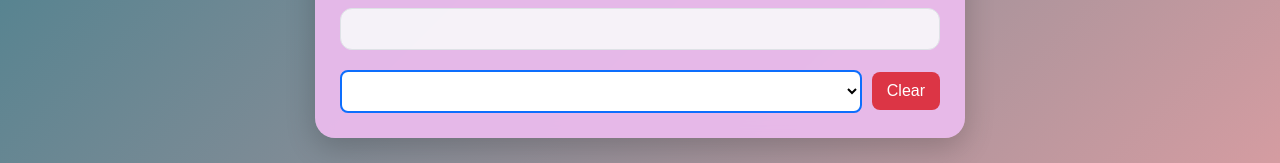
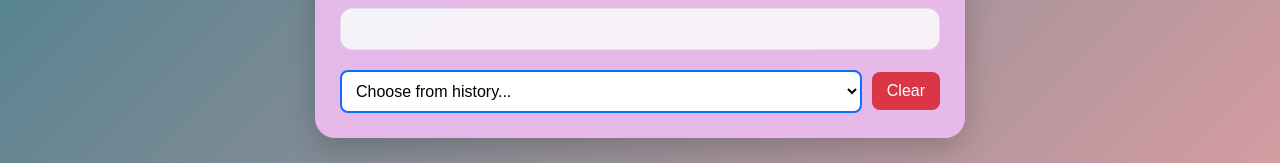
Before and after one commit to vinitameena21/FOSS, a plain HTML site: page index.html in a window 1280 px wide. Shown: the part 451-614 px from the top of the page. Drawn offline with Linux system fonts and the light colour scheme.

Commit message:
Update index.html

```diff
--- a/index.html
+++ b/index.html
@@ -18,10 +18,14 @@
             <div class="suggestions" id="suggestions"></div>
         </div>
         <div class="result" id="result"></div>
+
         <div class="history">
-            <select id="historyList" onchange="loadFromHistory()"></select>
-            <button class="clear-btn" onclick="clearHistory()">Clear</button>
-        </div>
+          <select id="historyList" onchange="loadFromHistory()">
+              <option value="" disabled selected>Choose from history...</option>
+          </select>
+          <button class="clear-btn" onclick="clearHistory()">Clear</button>
+      </div>
+
     </div>
 
     <script src="script.js"></script>
```
